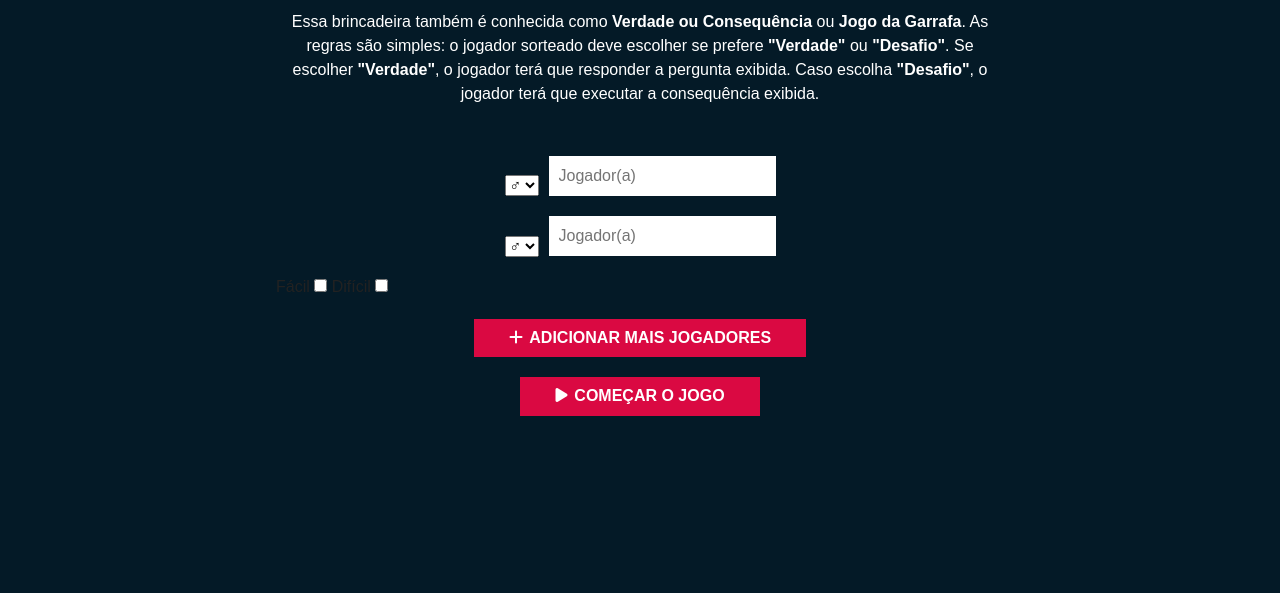
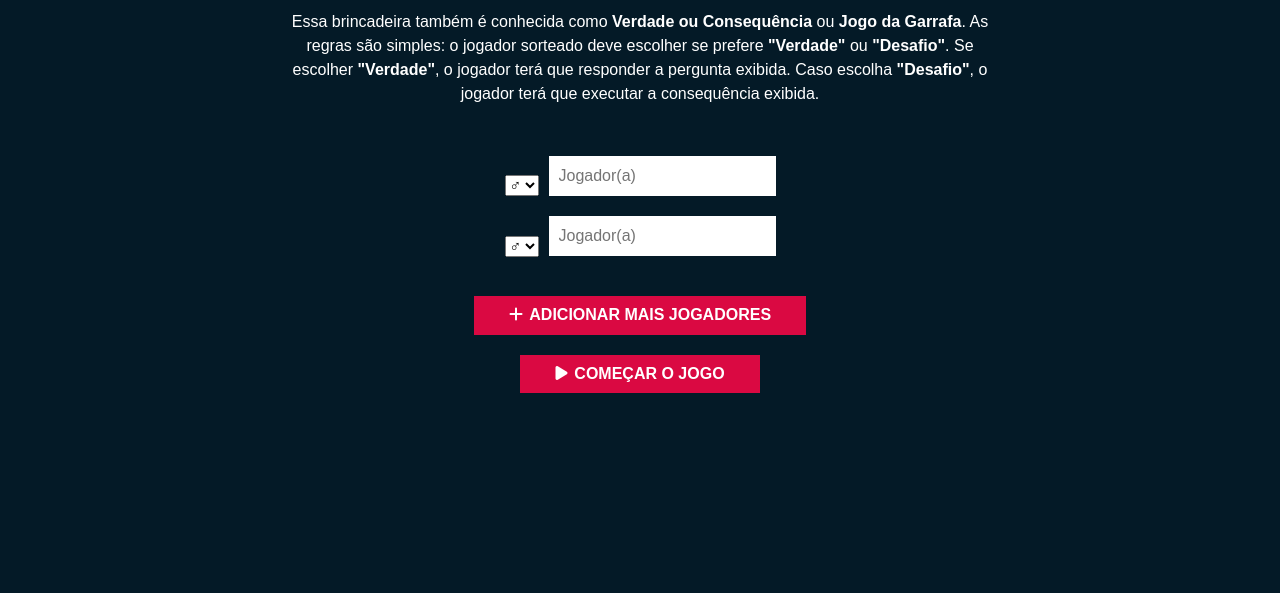
Before and after one commit to Bernas11/bernas11.github.io, a website: page index.html in a window 1280 px wide. Shown: the part 207-800 px from the top of the page. Drawn offline with Linux system fonts and the light colour scheme; a web font is replaced by a local one.

Commit message:
Update index.html

```diff
--- a/index.html
+++ b/index.html
@@ -63,13 +63,6 @@
             </div>
 
             <span class="alert"></span>
-
-            <div class="difficulty-selection">
-                <label for="facil">Fácil</label>
-                <input type="checkbox" id="facil" name="facil" value="facil">
-                <label for="dificil">Difícil</label>
-                <input type="checkbox" id="dificil" name="dificil" value="dificil">
-            </div>
 
             <button type="button" class="btn bt-add-player" id="btAddPlayer">
                 <i class="fa-solid fa-plus"></i> Adicionar mais Jogadores
```
